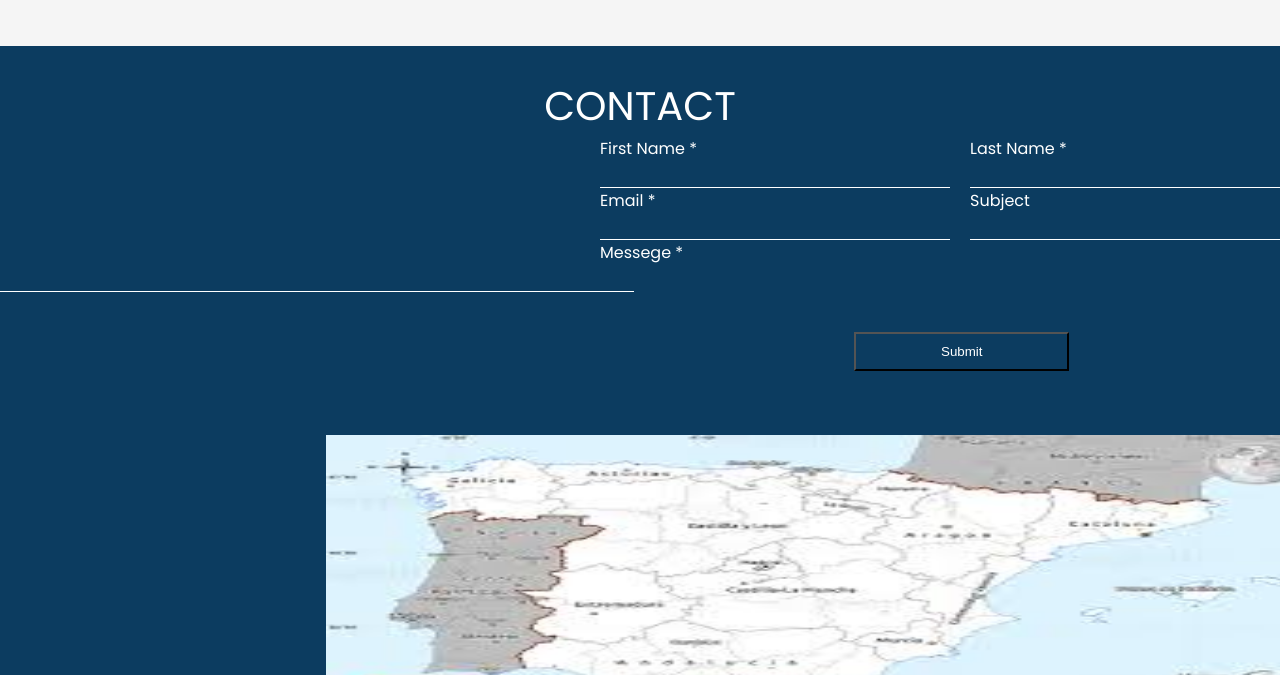
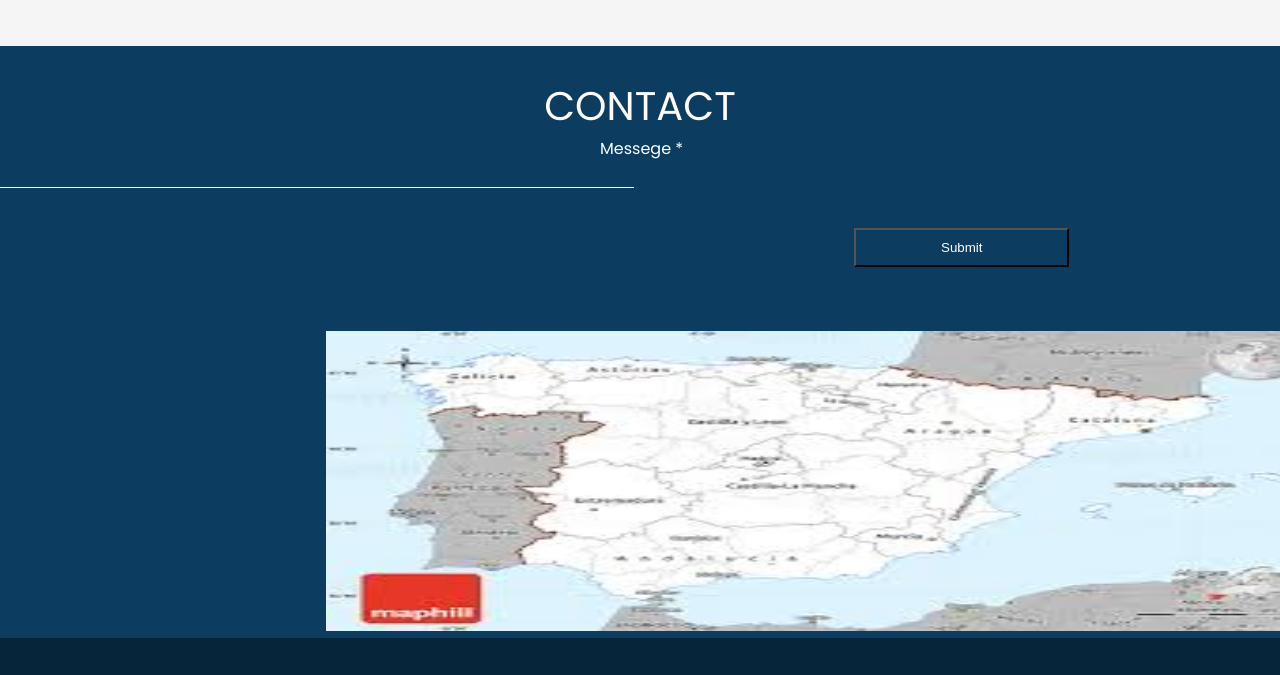
Before and after one commit to Mohammadbilal90/Travelers.com, a plain HTML site: page index.html in a window 1280 px wide. Shown: the part 3200-3875 px from the top of the page. Drawn offline with Linux system fonts and the light colour scheme.

Commit message:
some changes

```diff
--- a/index.html
+++ b/index.html
@@ -138,11 +138,11 @@
         <div data-aos="fade-up">
             <section class="contact-section">
                 <h1 class="contact-h1">CONTACT</h1>
-                <div class="contact-forms">
+                <!-- <div class="contact-forms">
                     <div class="contact-form-left">
                         <label for="First name">First Name *</label>
                         <input type="text" class="contact-input">
-
+                      <br>
                         <label for="Email">Email *</label><br>
                         <input type="text" class="contact-input">
                     </div>
@@ -154,7 +154,7 @@
                         <input type="text" class="contact-input">
 
                     </div>
-                </div>
+                </div> -->
             </section>
 
             <section class="messege">
```
